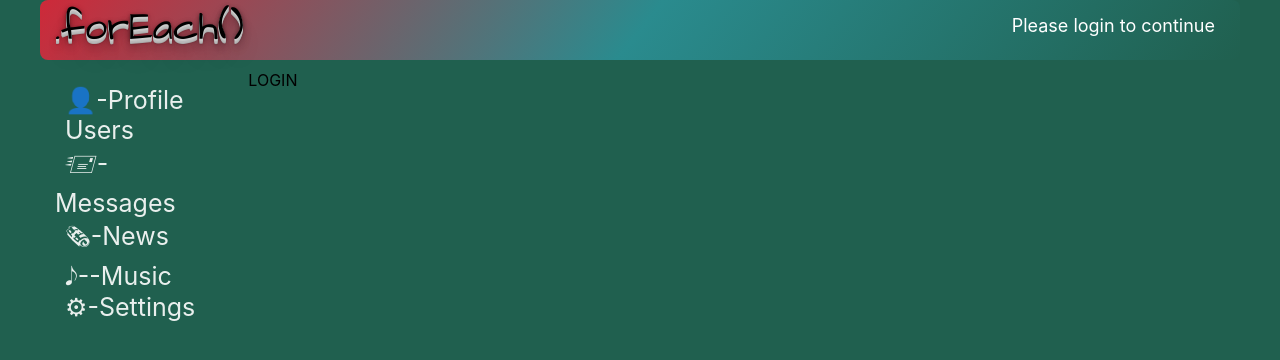
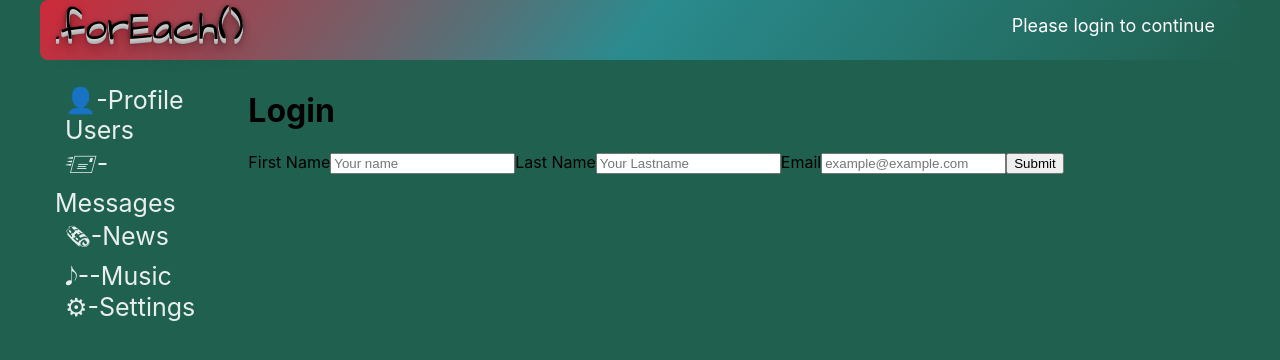
Before and after one commit to VladKravets/socialNet, a React (Create React App) app in the folder my-app/: page /login in a window 1280 px wide. Shown: the top 360 px of the page. Built offline with nearby package versions, Linux system fonts and the light colour scheme; no server answers.

Commit message:
added formik

```diff
--- a/my-app/package.json
+++ b/my-app/package.json
@@ -13,6 +13,8 @@
     "@types/react-dom": "^17.0.9",
     "@types/react-router-dom": "^5.3.3",
     "axios": "^0.26.1",
+    "formic": "^0.0.10",
+    "formik": "^2.2.9",
     "react": "^17.0.2",
     "react-dom": "^17.0.2",
     "react-redux": "^7.2.6",
--- a/my-app/src/components/Login/Login.tsx
+++ b/my-app/src/components/Login/Login.tsx
@@ -1,9 +1,11 @@
 import React from 'react';
+import LoginForm from "./LoginForm";
 
 export const Login = () => {
     return (
         <div>
-            LOGIN
+            <h1>Login</h1>
+            <LoginForm/>
         </div>
     );
 };
--- /dev/null
+++ b/my-app/src/components/Login/LoginForm.tsx
@@ -0,0 +1,44 @@
+import React from 'react';
+import { Formik, Field, Form } from 'formik';
+
+export type ValuesType= {
+    firstName: string;
+    lastName: string;
+    email: string;
+}
+
+
+export const LoginForm:React.FC<any> = (props) => {
+    return (
+        <Formik
+            initialValues={{
+                firstName: '',
+                lastName: '',
+                email: '',
+            }}
+            onSubmit={async (values:ValuesType) => {
+                await new Promise((r) => setTimeout(r, 500));
+                alert(JSON.stringify(values, null, 2));
+            }}
+        >
+            <Form>
+                <label htmlFor="firstName">First Name</label>
+                <Field id="firstName" name="firstName" placeholder="Your name" />
+
+                <label htmlFor="lastName">Last Name</label>
+                <Field id="lastName" name="lastName" placeholder="Your Lastname" />
+
+                <label htmlFor="email">Email</label>
+                <Field
+                    id="email"
+                    name="email"
+                    placeholder="example@example.com"
+                    type="email"
+                />
+                <button type="submit">Submit</button>
+            </Form>
+        </Formik>
+    );
+};
+
+export default LoginForm;
```
Also changed, not shown: 1 other file (tests, documents, lock files or other folders).
